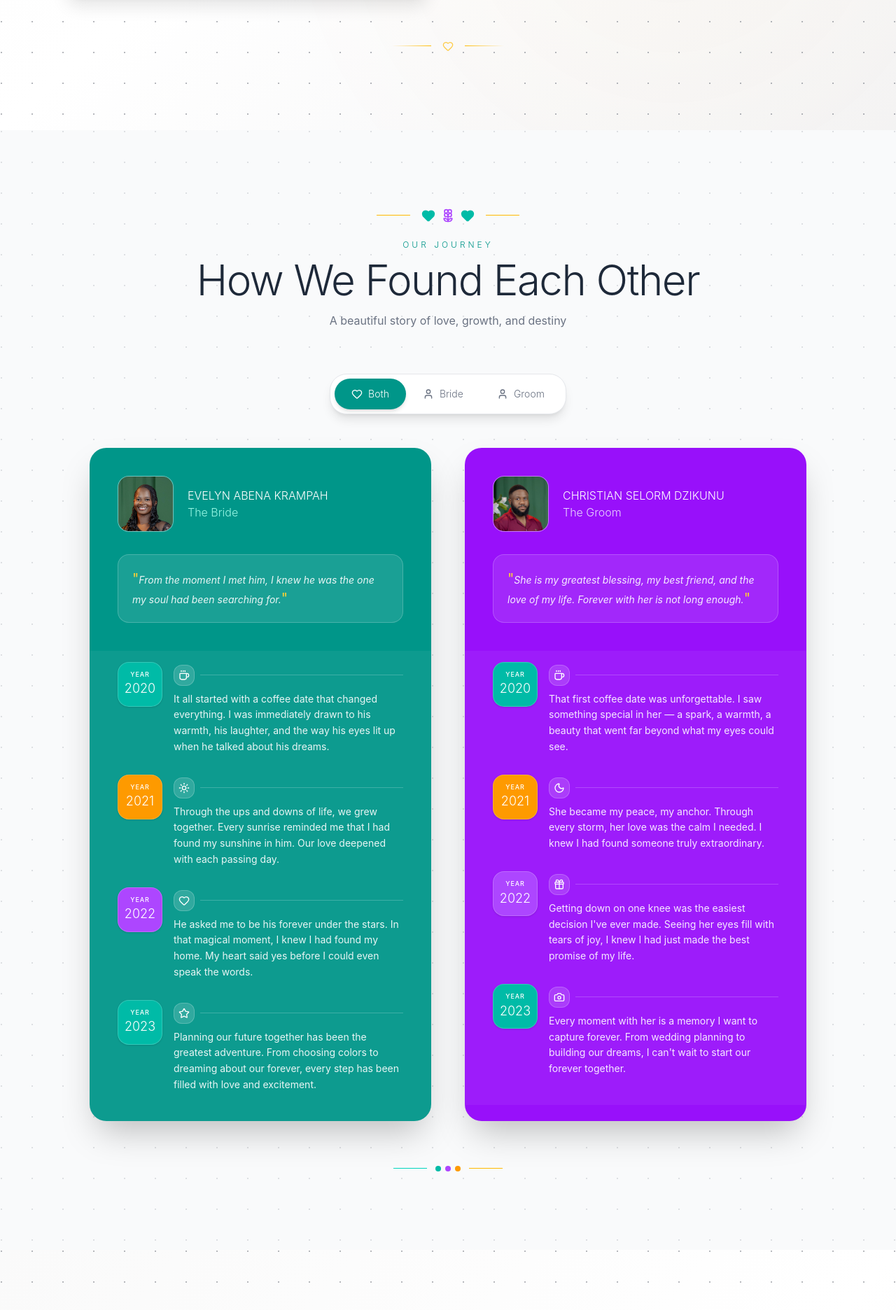
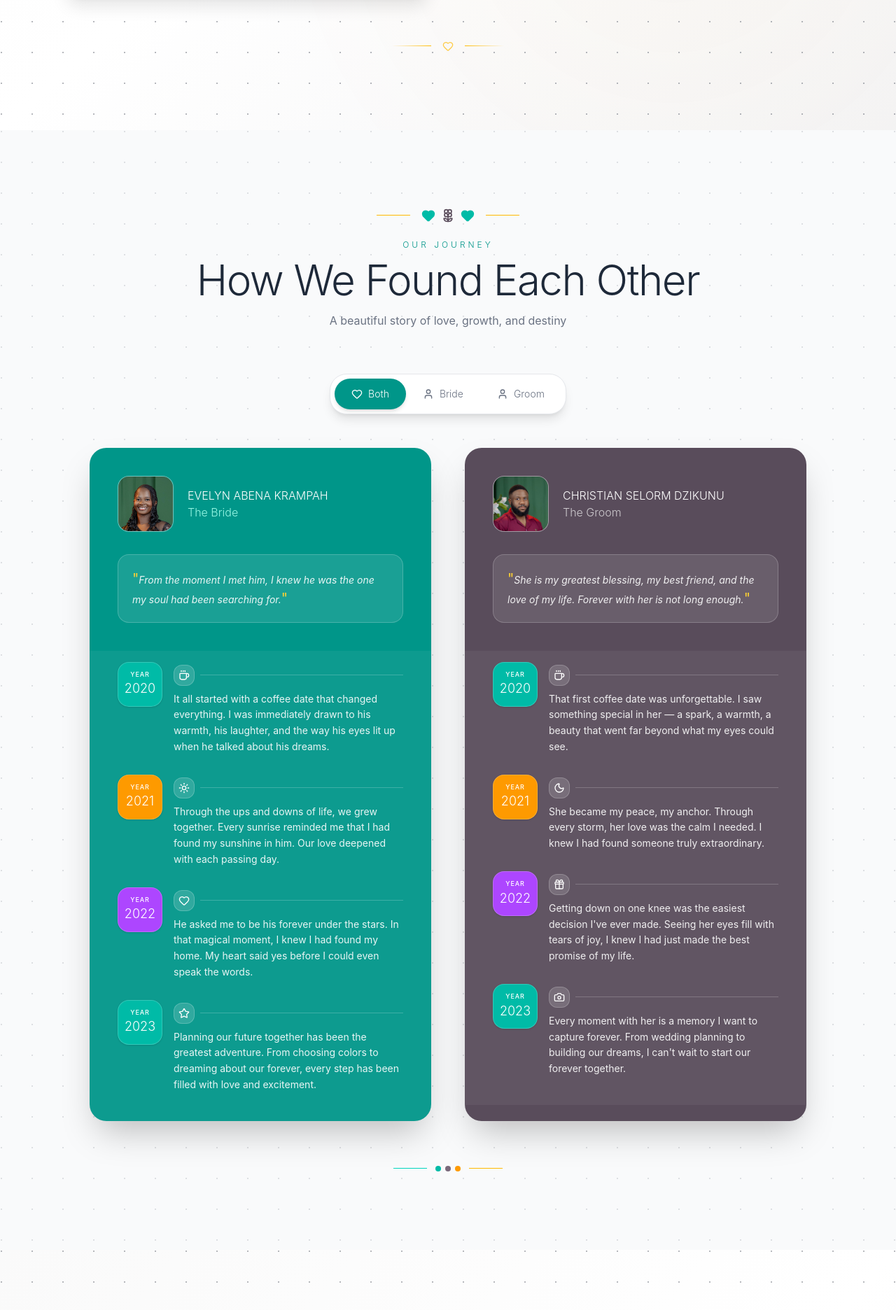
Before and after one commit to duncan-david23/eve-wed, a React (Vite) app: page / in a window 1280 px wide. Shown: the part 2905-4777 px from the top of the page at 70% size. Built offline with nearby package versions, Linux system fonts and the light colour scheme.

Commit message:
color updates

```diff
--- a/src/components/LoveStorySection.jsx
+++ b/src/components/LoveStorySection.jsx
@@ -164,8 +164,8 @@ function TimelineItem({ item, index, cardInView }) {
 
 function StoryCard({ storyData, isBride, delay = 0 }) {
   const [cardRef, cardInView] = useInView();
-  const cardBg   = isBride ? 'bg-teal-600'   : 'bg-purple-600';
-  const subColor = isBride ? 'text-teal-200'  : 'text-purple-200';
+  const cardBg   = isBride ? 'bg-teal-600'   : 'bg-mauve-600';
+  const subColor = isBride ? 'text-teal-200'  : 'text-white/70';
 
   return (
     <div
@@ -243,7 +243,7 @@ const LoveStorySection = () => {
               <div className="h-px w-12 bg-amber-400" />
               <div className="flex items-center gap-2">
                 <Heart className="w-5 h-5 text-teal-500 fill-teal-500" />
-                <Flower2 className="w-5 h-5 text-purple-500" />
+                <Flower2 className="w-5 h-5 text-mauve-600" />
                 <Heart className="w-5 h-5 text-teal-500 fill-teal-500" />
               </div>
               <div className="h-px w-12 bg-amber-400" />
@@ -325,7 +325,7 @@ const LoveStorySection = () => {
             <div className="w-12 h-px bg-teal-400" />
             <div className="flex items-center gap-1.5">
               <div className="w-2 h-2 rounded-full bg-teal-500" />
-              <div className="w-2 h-2 rounded-full bg-purple-500" />
+              <div className="w-2 h-2 rounded-full bg-mauve-500" />
               <div className="w-2 h-2 rounded-full bg-amber-500" />
             </div>
             <div className="w-12 h-px bg-amber-400" />
```
